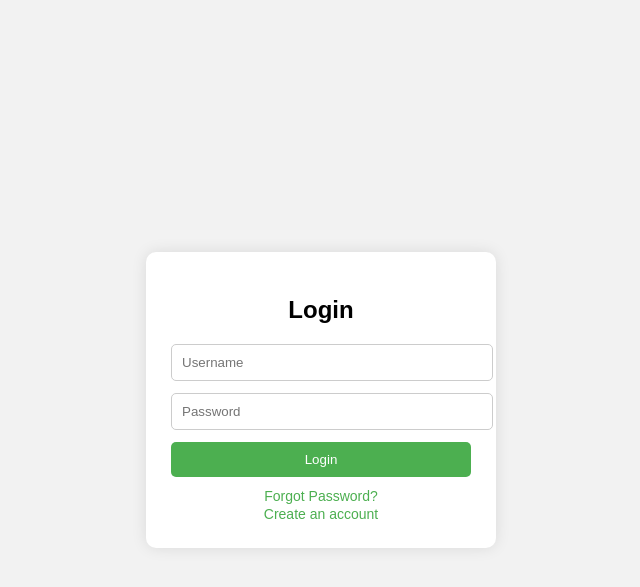
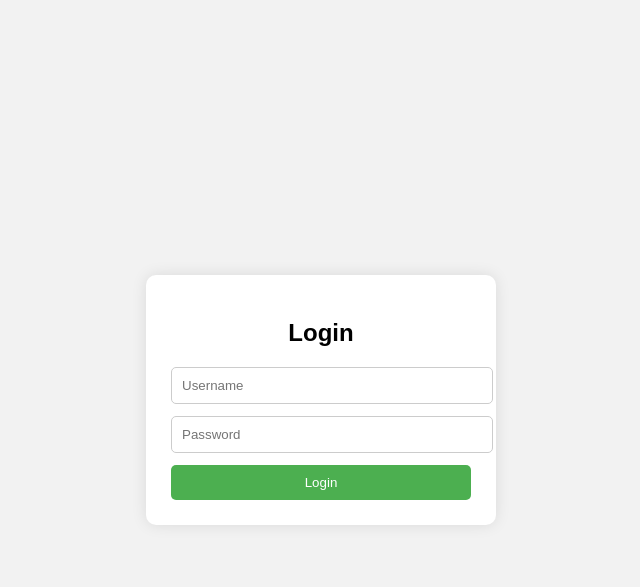
Before and after one commit to Mreow8/Sia-project, a Django app: template core/templates/dirimoedit.html in a window 1280 px wide. Shown: the top 587 px of the page, without its empty margins (319-959 px from the left). Run offline with Django 5.2, Linux system fonts and the light colour scheme; the template is opened without the code that fills it, so the values that code supplies are empty; parts of the project's set-up code (start-up, migrations or seed data) failed here and were passed over.

Commit message:
added nani oy

```diff
--- a/core/templates/dirimoedit.html
+++ b/core/templates/dirimoedit.html
@@ -73,10 +73,7 @@
 
             <button type="submit">Login</button>
 
-            <div class="link">
-                <a href="#">Forgot Password?</a><br>
-                <a href="#">Create an account</a>
-            </div>
+
         </form>
     </div>
 
```
